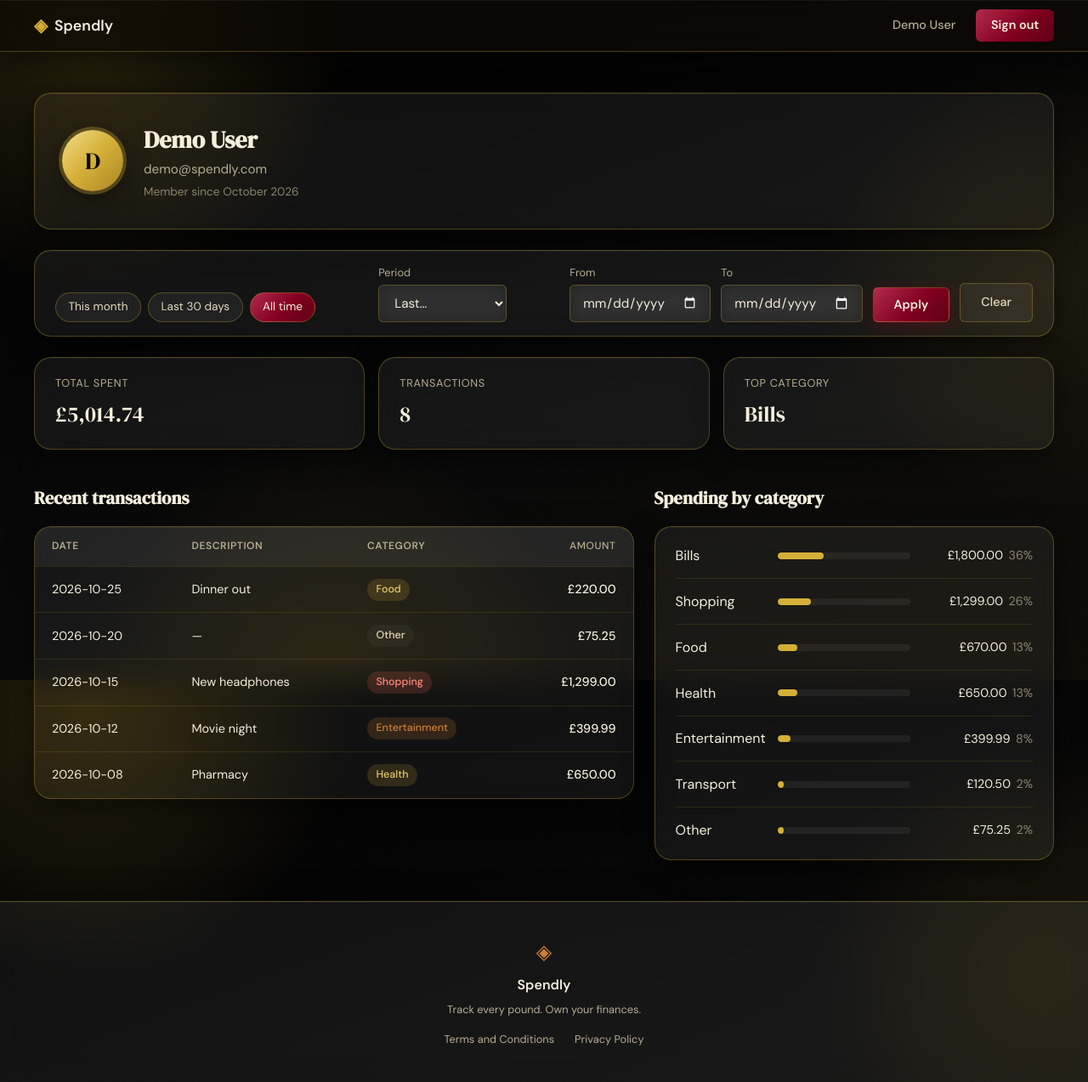
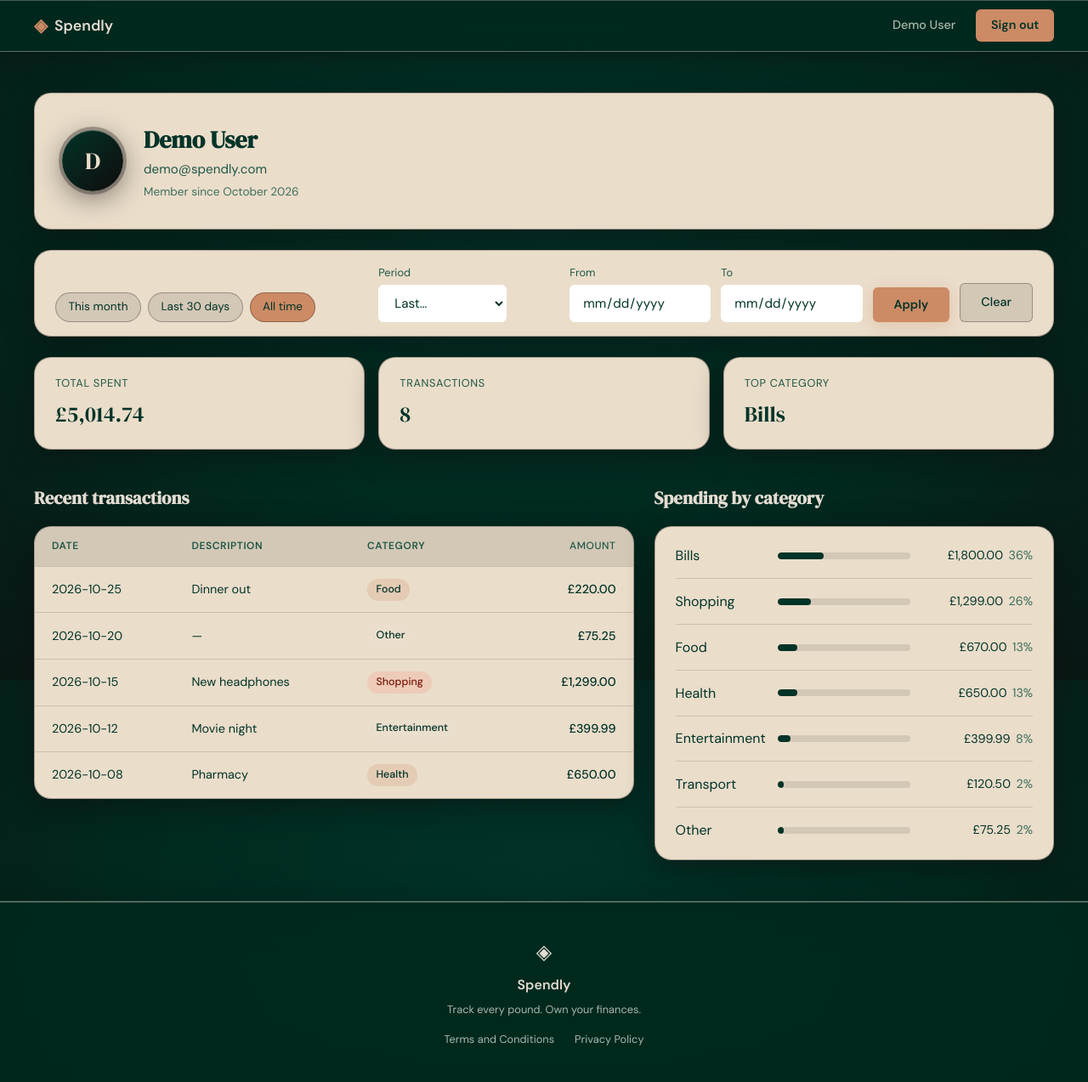
Before and after one commit to Junaeid-Shoaib/spendly, a Flask app: page /profile in a window 1280 px wide. Shown: the whole page at 85% size. Run offline with Flask 3, Linux system fonts and the light colour scheme; the visitor is signed in with stand-in values (Sample User, id 1); data comes from the database, SQL or seed files in the repository.

Commit message:
fixed frontend issues

```diff
--- a/static/css/profile.css
+++ b/static/css/profile.css
@@ -347,7 +347,7 @@
 .table-wrap,
 .cat-list,
 .empty-state {
-    background: var(--glass-bg);
+    background: var(--tile-bg);
     -webkit-backdrop-filter: var(--glass-blur);
     backdrop-filter: var(--glass-blur);
     border: 1px solid var(--glass-border);
@@ -361,12 +361,12 @@
 
 .stat-card:hover {
     transform: translateY(-3px);
-    background: var(--glass-hover);
+    background: var(--tile-hover);
     box-shadow: var(--glass-shadow-hover);
 }
 
 .avatar {
-    color: var(--paper);
+    color: #eaddca;
     background: var(--gold-gradient);
     box-shadow: 0 0 0 4px var(--glass-border), var(--glass-shadow);
 }
@@ -381,7 +381,7 @@
 .filter-preset.is-active {
     background: var(--btn-gradient);
     border-color: var(--glass-border);
-    color: var(--ink);
+    color: #013328;
 }
 
 .tx-table thead th { background: var(--glass-bg); }
--- a/static/css/style.css
+++ b/static/css/style.css
@@ -3,43 +3,41 @@
 /* ------------------------------------------------------------------ */
 
 :root {
-    /* Black & gold, burgundy buttons: --ink is the light text, --paper the near-black. */
-    --ink: #f6efdc;
-    --ink-soft: #e4d9bd;
-    --ink-muted: #b8ad92;
-    --ink-faint: #8d846c;
-    --paper: #0c0a07;
+    /* Forest green, cream and terracotta: --ink is the light text, --paper the near-black. */
+    --ink: #e3dcd2;
+    --ink-soft: #cfc7bb;
+    --ink-muted: #a9b8ae;
+    --ink-faint: #6f8a7d;
+    --paper: #100c0d;
     --paper-warm: rgba(255, 255, 255, 0.04);
     --paper-card: rgba(255, 255, 255, 0.06);
-    --accent: #d4af37;
-    --accent-text: #e6c866;
-    --accent-light: rgba(212, 175, 55, 0.16);
-    --accent-2: #cd7f32;
-    --accent-2-light: rgba(205, 127, 50, 0.18);
-    --danger: #ff8a7a;
+    --accent: #cc8b65;
+    --accent-text: #e0a584;
+    --accent-light: rgba(204, 139, 101, 0.22);
+    --accent-2: #e3dcd2;
+    --accent-2-light: rgba(227, 220, 210, 0.16);
+    --danger: #ff9b85;
     --danger-light: rgba(255, 107, 91, 0.16);
-    --border: rgba(212, 175, 55, 0.3);
-    --border-soft: rgba(212, 175, 55, 0.14);
+    --border: rgba(227, 220, 210, 0.28);
+    --border-soft: rgba(227, 220, 210, 0.14);
 
     /* Glassmorphism */
-    --glow-gold: rgba(212, 175, 55, 0.18);
-    --glow-gold-soft: rgba(212, 175, 55, 0.1);
-    --bg-base: #050505;
-    --bg-gradient:
-        radial-gradient(circle at 8% 4%, var(--glow-gold) 0, transparent 22%),
-        radial-gradient(circle at 96% 42%, var(--glow-gold-soft) 0, transparent 20%),
-        radial-gradient(circle at 30% 100%, var(--glow-gold-soft) 0, transparent 24%),
-        linear-gradient(160deg, #000000 0%, #090909 60%, #0f0d08 100%);
-    --gold-gradient: linear-gradient(135deg, #f3dc86 0%, #d4af37 50%, #aa8626 100%);
-    --btn-gradient: linear-gradient(135deg, #b32a4b 0%, #82001f 55%, #5e0016 100%);
-    --btn-gradient-hover: linear-gradient(135deg, #c93659 0%, #96122f 55%, #6f0a1f 100%);
-    --glass-bg: rgba(255, 255, 255, 0.06);
-    --glass-bg-strong: rgba(14, 11, 6, 0.72);
-    --glass-hover: rgba(255, 255, 255, 0.11);
-    --glass-border: rgba(212, 175, 55, 0.32);
-    --glass-blur: blur(18px) saturate(140%);
-    --glass-shadow: 0 8px 32px rgba(0, 0, 0, 0.55), inset 0 1px 0 rgba(255, 255, 255, 0.06);
-    --glass-shadow-hover: 0 14px 44px rgba(0, 0, 0, 0.65), 0 0 24px rgba(212, 175, 55, 0.14);
+    --glow-gold: rgba(204, 139, 101, 0.18);
+    --glow-gold-soft: rgba(204, 139, 101, 0.1);
+    --bg-base: #013328;
+    --bg-gradient: radial-gradient(ellipse at 50% 30%, #013328 0%, #01291f 55%, #100c0d 130%);
+    --gold-gradient: linear-gradient(135deg, #e3dcd2 0%, #cc8b65 100%);
+    --btn-gradient: #cc8b65;
+    --btn-gradient-hover: #e3dcd2;
+    --glass-bg: rgba(227, 220, 210, 0.2);
+    --tile-bg: #eaddca;
+    --tile-hover: #f3e9da;
+    --glass-bg-strong: rgba(1, 40, 31, 0.9);
+    --glass-hover: rgba(227, 220, 210, 0.3);
+    --glass-border: rgba(227, 220, 210, 0.4);
+    --glass-blur: blur(28px) saturate(160%);
+    --glass-shadow: 0 8px 32px rgba(16, 12, 13, 0.5), inset 0 1px 0 rgba(227, 220, 210, 0.3);
+    --glass-shadow-hover: 0 14px 44px rgba(0, 0, 0, 0.65), 0 0 28px rgba(204, 139, 101, 0.28);
 
     --font-display: 'DM Serif Display', Georgia, serif;
     --font-body: 'DM Sans', system-ui, sans-serif;
@@ -727,7 +725,7 @@ a { color: inherit; text-decoration: none; }
 .auth-card,
 .legal-inner,
 .mock-window {
-    background: var(--glass-bg);
+    background: var(--tile-bg);
     -webkit-backdrop-filter: var(--glass-blur);
     backdrop-filter: var(--glass-blur);
     border: 1px solid var(--glass-border);
@@ -741,6 +739,7 @@ a { color: inherit; text-decoration: none; }
 
 .footer {
     border-width: 1px 0 0;
+    background: var(--glass-bg-strong);
     color: var(--ink);
 }
 
@@ -761,7 +760,7 @@ a { color: inherit; text-decoration: none; }
 
 .feature-card:hover {
     transform: translateY(-4px);
-    background: var(--glass-hover);
+    background: var(--tile-hover);
     box-shadow: var(--glass-shadow-hover);
 }
 
@@ -773,14 +772,15 @@ a { color: inherit; text-decoration: none; }
 .mock-bar-track { background: var(--glass-bg); }
 
 .form-input {
-    background: var(--glass-bg);
-    border: 1px solid var(--glass-border);
-    -webkit-backdrop-filter: blur(8px);
-    backdrop-filter: blur(8px);
+    background: #fff;
+    color: #013328;
+    border: 1px solid #fff;
 }
 
+.form-input::placeholder { color: #6f8f82; }
+
 .form-input:focus {
-    background: var(--glass-bg-strong);
+    background: #fff;
     box-shadow: 0 0 0 3px var(--accent-light);
 }
 
@@ -791,28 +791,31 @@ a { color: inherit; text-decoration: none; }
 
 .btn-ghost:hover { background: var(--glass-hover); }
 
-/* Burgundy actions */
+/* Terracotta actions: cream on hover, with a small lift */
 
 .btn-primary,
 .btn-submit,
 .hero-btn {
     background: var(--btn-gradient);
-    color: var(--ink);
+    color: #013328;
     font-weight: 600;
-    border: 1px solid var(--glass-border);
-    box-shadow: 0 4px 18px rgba(128, 0, 32, 0.4);
+    border: 1px solid transparent;
+    box-shadow: 0 4px 18px rgba(204, 139, 101, 0.3);
+    transition: background 0.25s, transform 0.25s, box-shadow 0.25s;
 }
 
 .btn-primary:hover,
 .btn-submit:hover,
 .hero-btn:hover {
     background: var(--btn-gradient-hover);
-    color: var(--ink);
+    color: #013328;
+    transform: translateY(-2px);
+    box-shadow: 0 8px 26px rgba(204, 139, 101, 0.45);
 }
 
 .nav-cta {
     background: var(--btn-gradient) !important;
-    color: var(--ink) !important;
+    color: #013328 !important;
     font-weight: 600;
 }
 
@@ -822,19 +825,19 @@ a { color: inherit; text-decoration: none; }
 .auth-success { color: var(--accent-text); }
 
 .form-input option {
-    background: var(--paper);
-    color: var(--ink);
+    background: #fff;
+    color: #013328;
 }
 
-/* Landing hero: swap the green/blue/purple accents for gold tones */
+/* Landing hero: swap the green/blue/purple accents for terracotta and cream tones */
 
 .hero {
-    --hero-green: #d4af37;
-    --hero-green-light: rgba(212, 175, 55, 0.16);
-    --hero-red: #e0795f;
-    --hero-orange: #e8c872;
-    --hero-blue: #c9a227;
-    --hero-purple: #a8803a;
+    --hero-green: #cc8b65;
+    --hero-green-light: rgba(204, 139, 101, 0.2);
+    --hero-red: #ff9b85;
+    --hero-orange: #cc8b65;
+    --hero-blue: #e3dcd2;
+    --hero-purple: #7fae9a;
 }
 
 .hero-badge {
@@ -843,6 +846,44 @@ a { color: inherit; text-decoration: none; }
 }
 
 .auth-error { border-color: var(--danger); }
+
+/* Cream tiles: flip the palette inside them to dark ink so text stays readable.
+   Also covers the profile-page tiles (profile.css). */
+
+.feature-card,
+.auth-card,
+.legal-inner,
+.mock-window,
+.profile-card,
+.filter-bar,
+.stat-card,
+.table-wrap,
+.cat-list,
+.empty-state {
+    color: var(--ink);
+    --ink: #013328;
+    --ink-soft: #013328;
+    --ink-muted: #1f5645;
+    --ink-faint: #3d6e5d;
+    --accent: #013328;
+    --accent-text: #013328;
+    --accent-2: #013328;
+    --danger: #7a1a0a;
+    --border: rgba(16, 12, 13, 0.3);
+    --border-soft: rgba(16, 12, 13, 0.14);
+    --glass-bg: rgba(16, 12, 13, 0.1);
+    --glass-hover: rgba(16, 12, 13, 0.18);
+    --glass-border: rgba(16, 12, 13, 0.3);
+    --gold-gradient: linear-gradient(135deg, #013328, #100c0d);
+    --hero-green: #013328;
+    --hero-green-light: rgba(1, 51, 40, 0.14);
+    --hero-red: #7a1a0a;
+    --hero-orange: #013328;
+    --hero-blue: #100c0d;
+    --hero-purple: #5e4030;
+}
+
+.avatar { color: #eaddca; }
 
 /* Browsers without backdrop-filter get a more opaque pane so text stays legible. */
 @supports not ((backdrop-filter: blur(1px)) or (-webkit-backdrop-filter: blur(1px))) {
```
